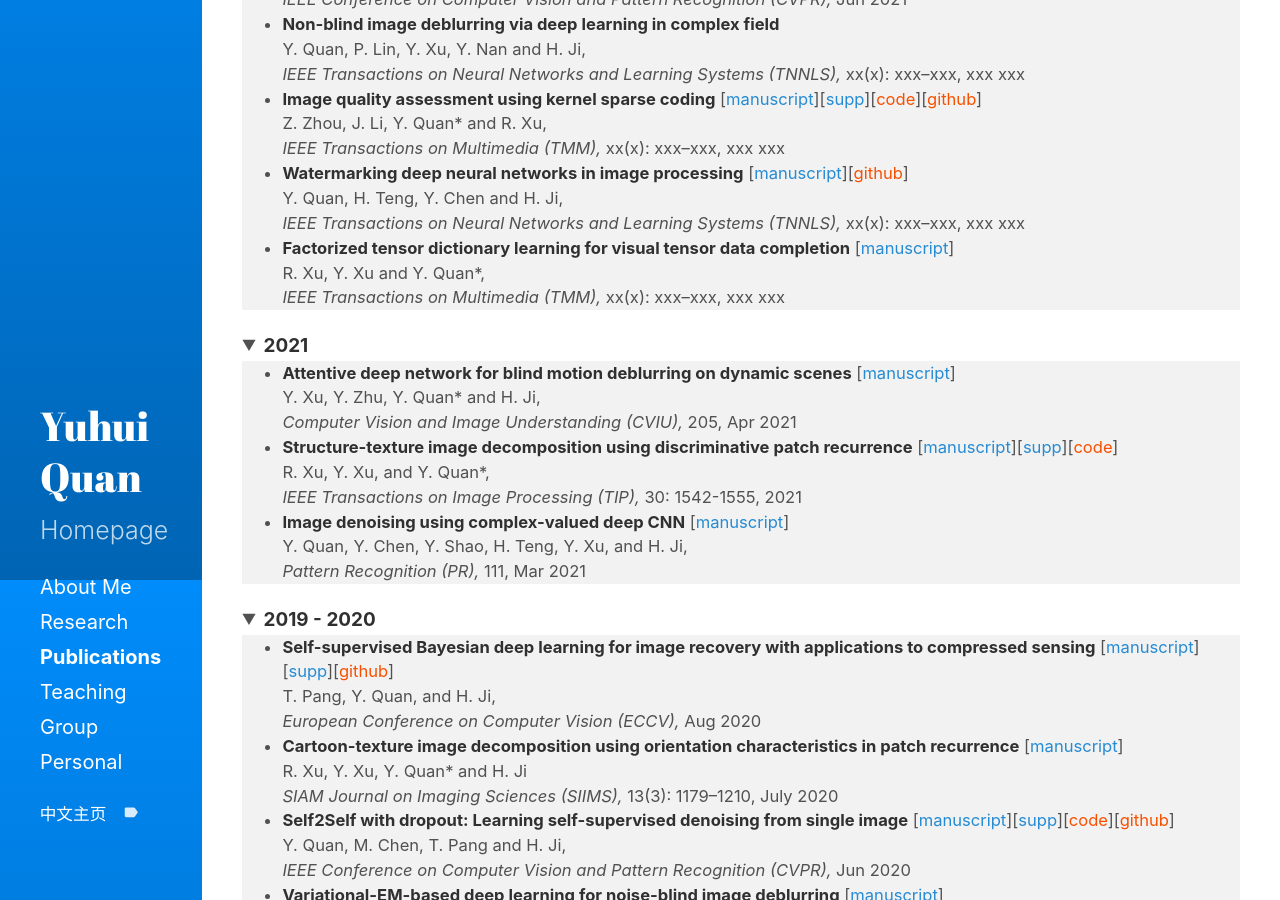
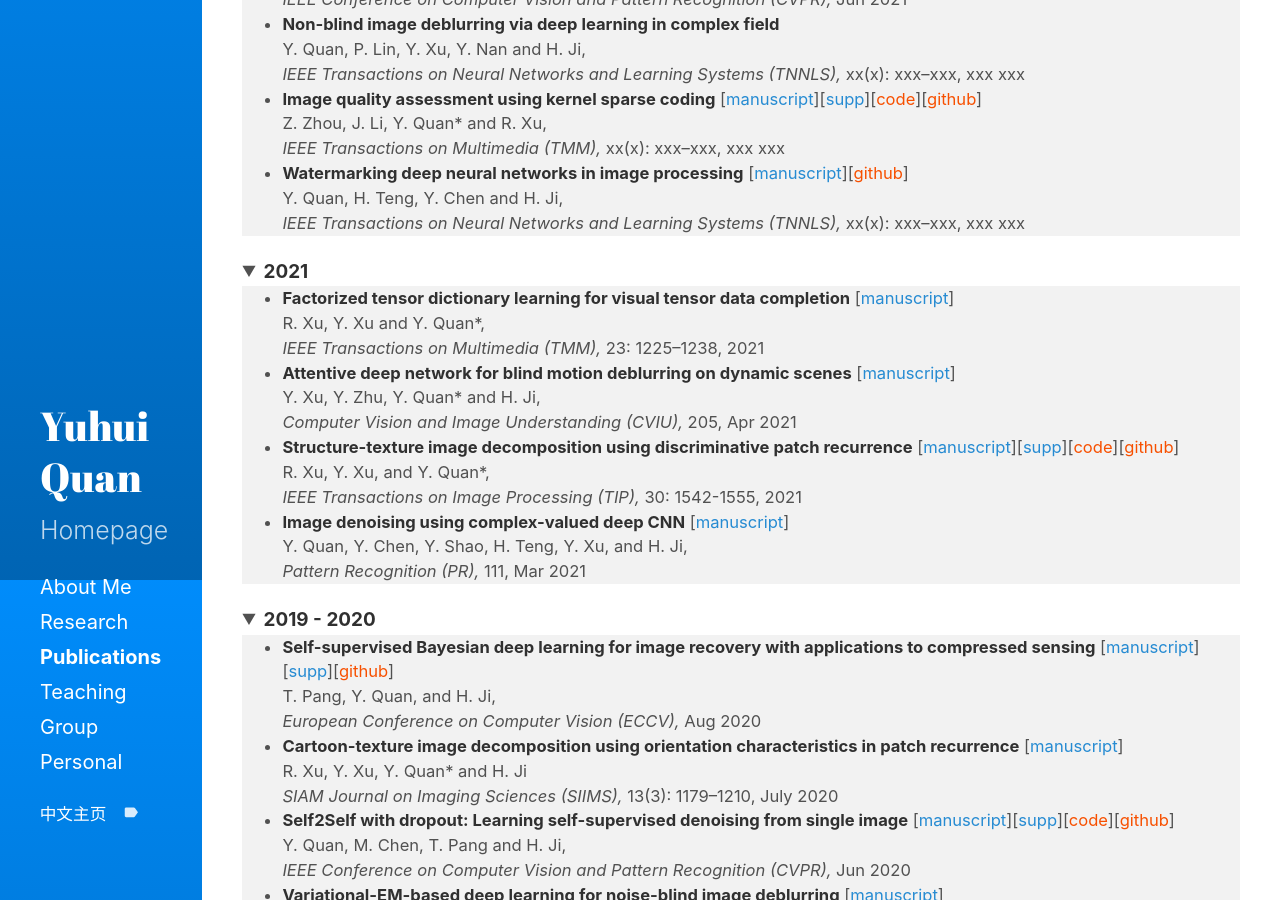
Before and after one commit to csyhquan/csyhquan.github.io, a Jekyll site: the page built from category/c_publication.md, in a window 1280 px wide and 900 px high, scrolled down 320 px. Built offline with Jekyll 4.4.1, drawn with Linux system fonts in a browser that asks for light colours; part of the change alters nothing that is shown.

Commit message:
Update c_publication.md

```diff
--- a/category/c_publication.md
+++ b/category/c_publication.md
@@ -33,9 +33,6 @@ title: Publications
 <span> Y. Quan, H. Teng, Y. Chen and H. Ji, <br />
 <em>IEEE Transactions on Neural Networks and Learning Systems (TNNLS), </em>xx(x): xxx–xxx, xxx xxx</span></li>
 
-<li><span><strong>Factorized tensor dictionary learning for visual tensor data completion</strong>  [<a href="https://csyhquan.github.io/manuscript/20x-tmm-Factorized%20Tensor%20Dictionary%20Learning%20for%20Visual%20Tensor%20Data%20Completion.PDF">manuscript</a>]<!--[<a href="https://csyhquan.github.io/code/tensor_completion.rar"><font color="#F75000">code</font></a>]--></span><br />
-<span>R. Xu, Y. Xu and Y. Quan*, <br />
-<em>IEEE Transactions on Multimedia (TMM), </em>xx(x): xxx–xxx, xxx xxx</span></li>
 
 </ul>
 </t1>
@@ -46,13 +43,16 @@ title: Publications
 <t1>
 <ul style="background-color: #f2f2f2;">
 
+<li><span><strong>Factorized tensor dictionary learning for visual tensor data completion</strong>  [<a href="https://csyhquan.github.io/manuscript/20x-tmm-Factorized%20Tensor%20Dictionary%20Learning%20for%20Visual%20Tensor%20Data%20Completion.PDF">manuscript</a>]<!--[<a href="https://csyhquan.github.io/code/tensor_completion.rar"><font color="#F75000">code</font></a>]--></span><br />
+<span>R. Xu, Y. Xu and Y. Quan*, <br />
+<em>IEEE Transactions on Multimedia (TMM), </em>23: 1225–1238, 2021</span></li>
 
 
 <li><span><strong>Attentive deep network for blind motion deblurring on dynamic scenes</strong> [<a href="https://csyhquan.github.io/manuscript/21_cviu_Attentive%20Deep%20Network%20for%20Blind%20Motion%20Deblurring%20on%20Dynamic%20Scenes.pdf">manuscript</a>]</span><br />
 <span> Y. Xu, Y. Zhu, Y. Quan* and H. Ji, <br />
 <em>Computer Vision and Image Understanding (CVIU), </em>205, Apr 2021</span></li>
 
-<li><span><strong>Structure-texture image decomposition using discriminative patch recurrence</strong> [<a href="https://csyhquan.github.io/manuscript/21-tip-Structure-Texture%20Image%20Decomposition%20Using%20Discriminative%20Patch%20Recurrence.pdf">manuscript</a>][<a href="https://csyhquan.github.io/manuscript/21-tip-Structure-Texture%20Image%20Decomposition%20Using%20Discriminative%20Patch%20Recurrence%20(SUPP).pdf">supp</a>][<a href="https://csyhquan.github.io/code/isotropy.rar" ><font color="#F75000">code</font></a>]</span><br />
+<li><span><strong>Structure-texture image decomposition using discriminative patch recurrence</strong> [<a href="https://csyhquan.github.io/manuscript/21-tip-Structure-Texture%20Image%20Decomposition%20Using%20Discriminative%20Patch%20Recurrence.pdf">manuscript</a>][<a href="https://csyhquan.github.io/manuscript/21-tip-Structure-Texture%20Image%20Decomposition%20Using%20Discriminative%20Patch%20Recurrence%20(SUPP).pdf">supp</a>][<a href="https://csyhquan.github.io/code/isotropy.rar" ><font color="#F75000">code</font></a>][<a href="https://github.com/RuotaoXu/IsoDecompose" ><font color="#F75000">github</font></a>]</span><br />
 <span> R. Xu, Y. Xu, and Y. Quan*, <br />
 <em>IEEE Transactions on Image Processing (TIP), </em>30: 1542-1555, 2021</span></li>
 
```
